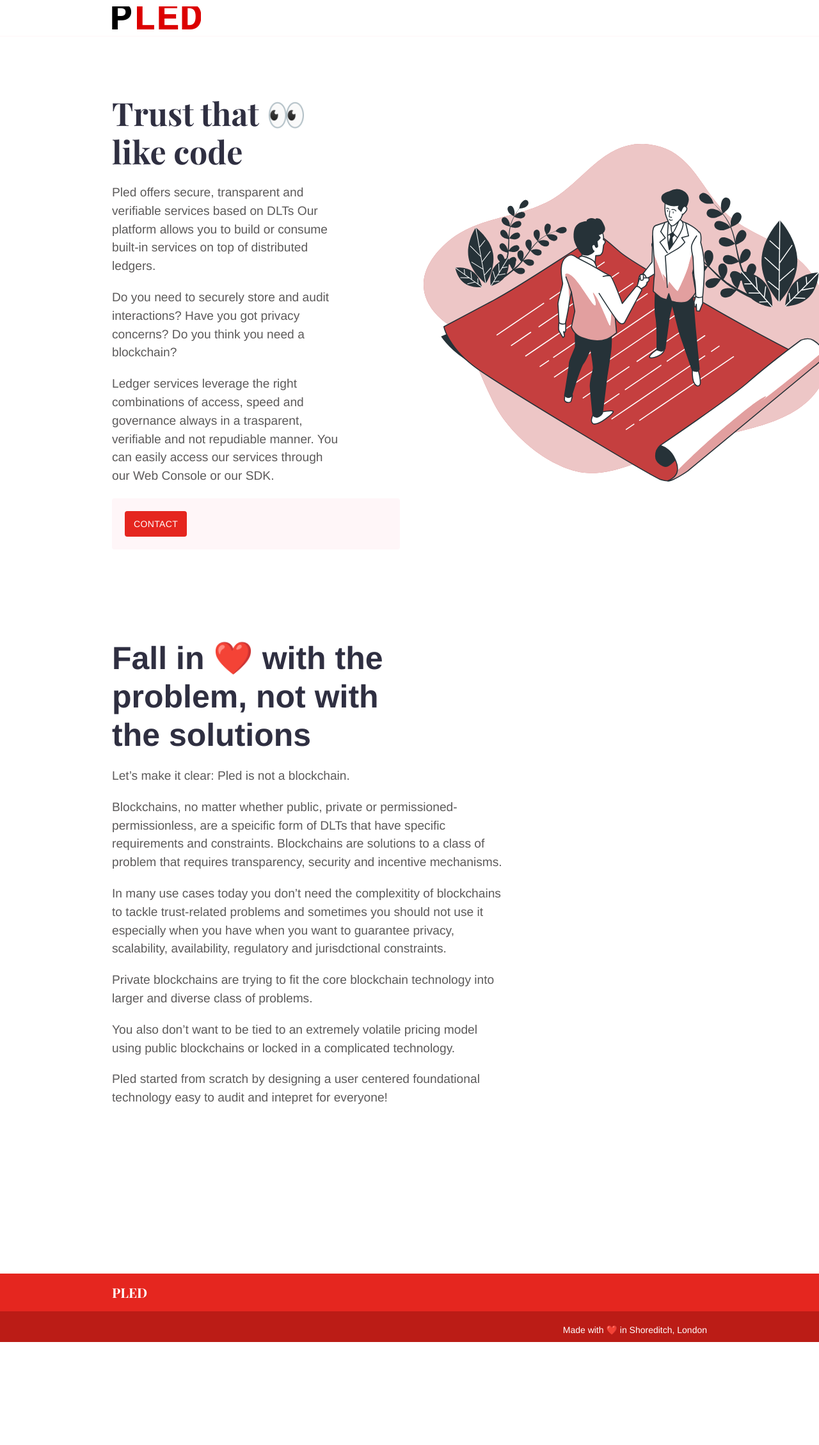
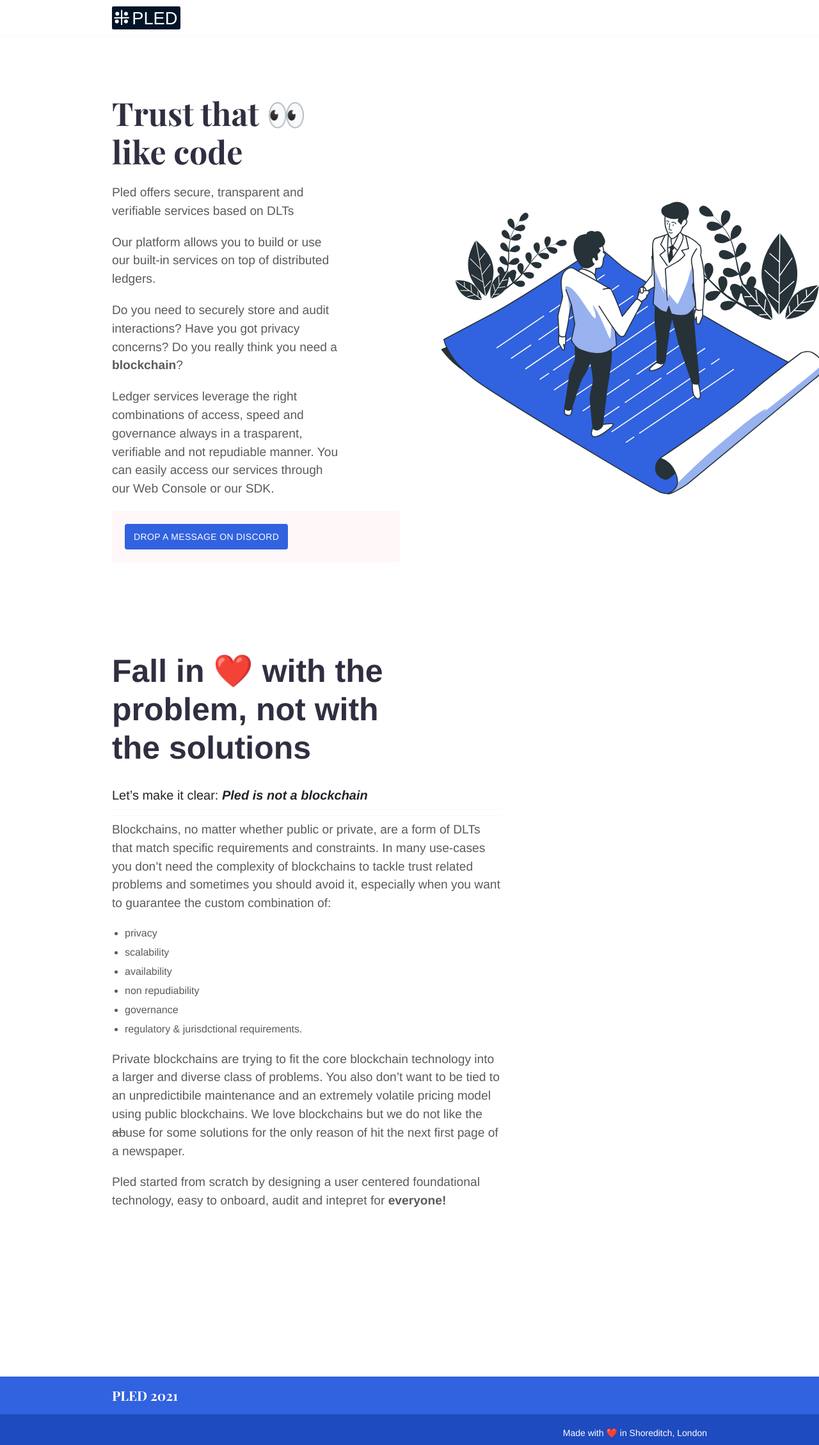
Before and after one commit to GaetanoMondelli/pled, a Jekyll site: the page built from index.md, in a window 1280 px wide. Shown: the whole page at 64% size. Built offline with Jekyll 4.4.1, drawn with Linux system fonts in a browser that asks for light colours; before the commit the page ends 2098 px from its top, so only the background shows below that.

Commit message:
feat: update theme and fix errors

```diff
--- a/_config.yml
+++ b/_config.yml
@@ -7,8 +7,8 @@
 homepage:
   show_call_box: true
 logo:
-  mobile: "images/logo/logo-pled-mobile.svg"
-  desktop: "images/logo/logo-pled.svg"
+  mobile: "images/logo/logo-pled-icon.svg"
+  desktop: "images/logo/logo-pled-b.svg"
   desktop_height: "36px"
 footer:
   copyright_text: 'Made with ❤️ in Shoreditch, London'
--- a/_data/contact.yml
+++ b/_data/contact.yml
@@ -1,3 +1,3 @@
 # email: 'jekyllserif@example.com'
 # phone: '1800 123 000'
-contact_button_link: 'contact'
+contact_button_link: 'https://discord.com/channels/793616909173129246/793616909173129249'
--- a/_includes/call.html
+++ b/_includes/call.html
@@ -13,7 +13,7 @@
   </div> -->
     {% if include.show_button %}
       <div class="call-box-bottom">
-        <a href="{{ site.data.contact.contact_button_link }}" class="button">Contact</a>
+        <a href="https://discord.com/channels/793616909173129246/793616909173129249" class="button">Drop a message on Discord</a>
       </div>
     {% endif %}
 </div>
--- a/_includes/footer.html
+++ b/_includes/footer.html
@@ -3,7 +3,7 @@
     <div class="row">
       <div class="col-12">
         <div class="footer-inner">
-          <h3 class="footer-title">{{site.title}}</h3>
+          <h3 class="footer-title">{{site.title}}  2021</h3>
           <!-- <ul>
             {% assign footermenu = site.data.menus.footer | sort: 'weight'  %}
             {% for item in footermenu %}
--- a/assets/css/style.scss
+++ b/assets/css/style.scss
@@ -3,8 +3,8 @@
 ---
 
 // Colors
-$primary: #E5261F;
-$secondary: #f88379;
+$primary: #3162df;
+$secondary: #011428;
 $black: #2f2f41;
 $white: #ffffff;
 $white-offset: #fff6f8;
--- a/index.md
+++ b/index.md
@@ -8,26 +8,34 @@
 content2: |
     # Fall in ❤️ with the problem, not with the solutions
 
-    Let's make it clear: Pled is not a blockchain.
+    ### Let's make it clear: ***Pled is not a blockchain***
+    ---
+    ---
 
-    Blockchains, no matter whether public, private or permissioned-permissionless, are a speicific form of DLTs that have specific requirements and constraints. Blockchains are solutions to a class of problem that requires transparency, security and incentive mechanisms.
 
-    In many use cases today you don't need the complexitity of blockchains to tackle trust-related problems and sometimes you should not use it especially when you have
-    when you want to guarantee privacy, scalability, availability, regulatory and jurisdctional constraints.
+    Blockchains, no matter whether public or private, are a form of DLTs that match specific requirements and constraints.
+    In many use-cases you don't need the complexity of blockchains to tackle trust related problems and sometimes you should avoid it, especially when you want to guarantee the custom combination of:
+    - privacy
+    - scalability
+    - availability
+    - non repudiability
+    - governance
+    - regulatory & jurisdctional requirements.
 
-    Private blockchains are trying to fit the core blockchain technology into larger and diverse class of problems.
+    Private blockchains are trying to fit the core blockchain technology into a larger and diverse class of problems. You also don't want to be tied to an unpredictibile maintenance and an extremely volatile pricing model using public blockchains.
+    We love blockchains but we do not like the ~~ab~~use for some solutions for the only reason of hit the next first page of a newspaper.
 
-    You also don't want to be tied to an extremely volatile pricing model using public blockchains or locked in a complicated technology.
-
-    Pled started from scratch by designing a user centered foundational technology easy to audit and intepret for everyone!
+    Pled started from scratch by designing a user centered foundational technology, easy to onboard, audit and intepret for **everyone!**
 
 ---
 
 # Trust that 👀 like code
 
 Pled offers secure, transparent and verifiable services based on DLTs
-Our platform allows you to build or consume built-in services on top of distributed ledgers.
 
-Do you need to securely store and audit interactions? Have you got privacy concerns? Do you think you need a blockchain?
+Our platform allows you to build or use our built-in services on top of distributed ledgers.
+
+Do you need to securely store and audit interactions? Have you got privacy concerns?
+Do you really think you need a **blockchain**?
 
 Ledger services leverage the right combinations of access, speed and governance always in a trasparent, verifiable and not repudiable manner. You can easily access our services through our Web Console or our SDK.
```
Also changed, not shown: images/favicon-32x32.svg, images/illustrations/contract.svg, images/illustrations/deal.svg (deleted), images/logo/logo-icon.png (added), images/logo/logo-icon.svg (added), images/logo/logo-mobile-p.svg (added), images/logo/logo-pled-b.svg (added), images/logo/logo-pled-mobile.svg, images/logo/logo.png (added), not_used/about.md (renamed from about.md), not_used/contact.md (renamed from contact.md), not_used/services.md (renamed from services.md), not_used/team.md (renamed from team.md).
